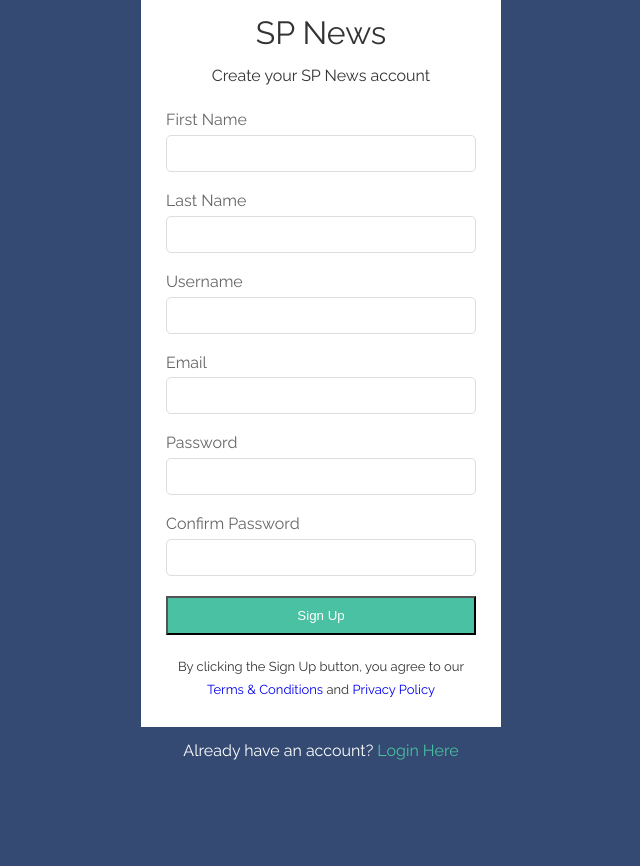
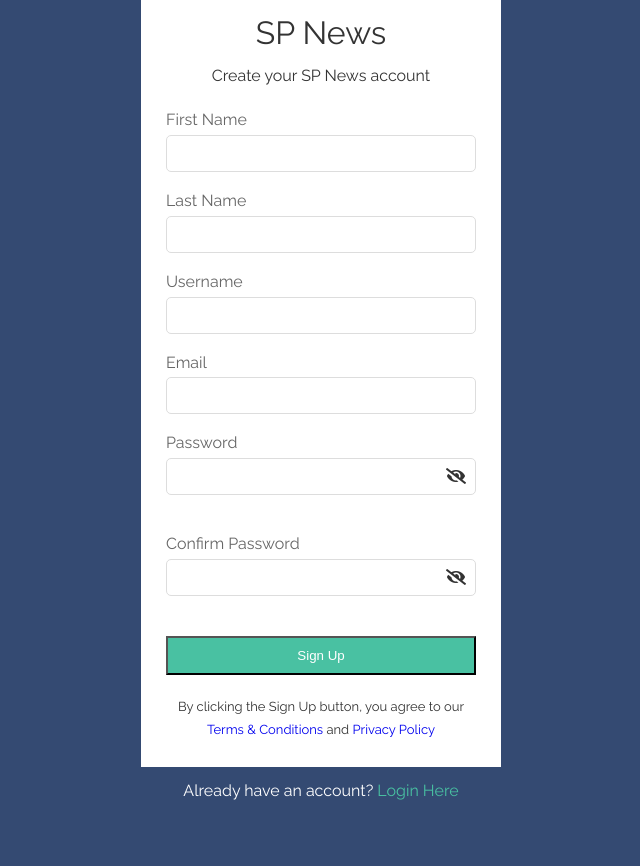
Before and after one commit to adiaz1998/Project-News-App, a Flask app: page /signup-form.html in a window 1280 px wide. Shown: the part 131-997 px from the top of the page, without its empty margins (319-959 px from the left). Before the commit the page ends 891 px from the top, so only its background shows below. Run offline with Flask 2, Linux system fonts and the light colour scheme.

Commit message:
Modified the front-end of the project

```diff
--- a/static/css/style.css
+++ b/static/css/style.css
@@ -183,36 +177,80 @@ CSS code for password toggler and for strength password meter*/
     text-align: center;
 }
 
-.password_toggler i.fa-eye{
+.password_toggler i.fa-eye {
     display: none;
 }
 
-.password_toggler.active i.fa-eye{
+.password_toggler.active i.fa-eye {
     display: block;
 }
 
-.password_toggler.active i.fa-eye-slash{
+.password_toggler.active i.fa-eye-slash {
     display: none;
 }
 
+.password_toggler_reg {
+    position: relative;
+    line-height: 20px;
+    width: 20px;
+    left: 280px;
+    bottom: 28px;
+    cursor: pointer;
+    text-align: center;
+}
 
-.form-group .password_strength{
-    text-align: center;
-    position: relative;
-    background-color: #f2f2f2 ;
-    top: 2px;
+.password_toggler_reg i.fa-eye {
     display: none;
 }
 
-.password_strength span:nth-child(1){
+.password_toggler_reg.active1 i.fa-eye {
+    display: block;
+}
+
+.password_toggler_reg.active1 i.fa-eye-slash {
+    display: none;
+}
+
+.password_toggler_2 {
+    position: relative;
+    line-height: 20px;
+    width: 20px;
+    left: 280px;
+    bottom: 28px;
+    cursor: pointer;
+    text-align: center;
+}
+
+.password_toggler_2 i.fa-eye {
+    display: none;
+}
+
+.password_toggler_2.active i.fa-eye {
+    display: block;
+}
+
+.password_toggler_2.active i.fa-eye-slash {
+    display: none;
+}
+
+.form-group .password_strength {
+    text-align: center;
+    position: relative;
+    background-color: #f2f2f2;
+    top: -18px;
+    display: none;
+    height: auto;
+}
+
+.password_strength span:nth-child(1) {
     color: black;
     font-size: 15px;
     z-index: 2;
-    font-weight:bold;
-    color:yell
+    font-weight: bold;
+    color: yell
 }
 
-.password_strength span:nth-child(2){
+.password_strength span:nth-child(2) {
     position: absolute;
     top: 0px;
     left: 0px;
--- a/static/js/index.js
+++ b/static/js/index.js
@@ -1,87 +1,190 @@
-console.log("testing testing")
+console.log("testing connection between server and client")
 
-function getPasswordStrength(password){
+
+var toggle_button = document.querySelector(".form-group .password_toggler")
+var toggle_button_2 = document.querySelector(".form-group .password_toggler_reg")
+var toggle_button_3 = document.querySelector(".form-group .password_toggler_2")
+
+//code for toggling password being shown on/off
+if (toggle_button) {
+
+    toggle_button.addEventListener("click", toggle_on_off)
+        //toggle_button2.addEventListener("click", toggle_on_off(".form-group", ".password_toggler_reg"))
+    function toggle_on_off() {
+        let el = toggle_button;
+        if (el.classList.contains("active")) {
+            console.log("Hide password clicked")
+            document.getElementById('password_sign_in').setAttribute("type", "password")
+            el.classList.remove("active") //remove a class list from the element (.form-group .password_toggler)
+        } else {
+            console.log("Show password clicked")
+            document.getElementById('password_sign_in').setAttribute("type", "text")
+
+            // document.querySelector(".form-group #password_sign_in").setAttribute("type", "text")
+            el.classList.add("active") //creating a class list for the element (.form-group .password_toggler)
+        }
+
+    }
+
+}
+
+toggle_button_2.addEventListener("click", function() {
+
+    let el = toggle_button_2;
+    if (el.classList.contains("active1")) {
+        console.log("Hide password clicked")
+        document.querySelector(".form-group #password").setAttribute("type", "password")
+        el.classList.remove("active1") //remove a class list from the element (.form-group .password_toggler)
+    } else {
+        console.log("Show password clicked")
+        document.querySelector(".form-group #password").setAttribute("type", "text")
+        el.classList.add("active1") //creating a class list for the element (.form-group .password_toggler)
+    }
+});
+
+
+toggle_button_3.addEventListener("click", toggle_on_off)
+    //toggle_button2.addEventListener("click", toggle_on_off(".form-group", ".password_toggler_reg"))
+function toggle_on_off() {
+    let el = toggle_button_3;
+    if (el.classList.contains("active")) {
+        console.log("Hide password clicked")
+        document.getElementById('password2').setAttribute("type", "password")
+        el.classList.remove("active") //remove a class list from the element (.form-group .password_toggler)
+    } else {
+        console.log("Show password clicked")
+        document.getElementById('password2').setAttribute("type", "text")
+
+        // document.querySelector(".form-group #password_sign_in").setAttribute("type", "text")
+        el.classList.add("active") //creating a class list for the element (.form-group .password_toggler)
+    }
+
+}
+
+
+//function for getting passwordStrength
+function getPasswordStrength(password) {
     let s = 0;
 
-    if (password.length > 4){
+    if (password.length > 4) {
         s++;
     }
 
-    if (password.length > 6){
+    if (password.length > 6) {
         s++;
     }
 
-    if (/[A-Z]/.test(password)){ //testing for capital letters
+    if (/[A-Z]/.test(password)) { //testing for capital letters
         s++;
     }
-    if(/[0-9]/.test(password)){ //testing for numbers 0-9
+    if (/[0-9]/.test(password)) { //testing for numbers 0-9
         s++;
     }
 
-    if (/[^A-Za-z0-9]/.test(password)){
+    if (/[^A-Za-z0-9]/.test(password)) {
         s++;
     }
 
     return s;
 }
 
+
 //code for displaying strength meter
-var password_box = document.querySelector(".form-group #password")
-if(password_box){
-    password_box.addEventListener("focus", function(){ //focus concentrates on whether or not
+var sign_up_password_box = document.querySelector(".form-group #password")
+var sign_up_password_box_2 = document.querySelector(".form-group #password2")
+
+if (sign_up_password_box) {
+    sign_up_password_box.addEventListener("click", function() { //focus concentrates on whether or not
         console.log("are you even working // FOCUSING ON PASSWORD BOX")
         document.querySelector(".form-group .password_strength").style.display = "block";
+        //document.querySelector(".form-group .password_strength").height = "0px";
     });
-}
-else{
-    console.log(".form_group #password2 NOT FOUND")
+} else {
+    console.log(".form_group #password NOT FOUND")
 }
 
 
-var toggle_button = document.querySelector(".form-group .password_toggler")
+if (sign_up_password_box) {
 
-if(toggle_button){
-    toggle_button.addEventListener("click", function(){
+    sign_up_password_box.addEventListener("keyup", function(e) { //keyup = keys being pressed
+        let password = e.target.value;
+        let strength = getPasswordStrength(password)
+        let passwordStrengthSpan = document.querySelectorAll(".form-group .password_strength span")
+        strength = Math.max(strength, 1)
+        passwordStrengthSpan[1].style.width = strength * 20 + "%";
 
-        let el = toggle_button;
-        if(el.classList.contains("active")){
-            console.log("Hide password clicked")
-            document.querySelector(".form-group #password_sign_in").setAttribute("type", "password")
-            el.classList.remove("active") //remove a class list from the element (.form-group .password_toggler)
-        }
+        if (strength < 2) {
+            passwordStrengthSpan[0].innerText = "Strength: Weak";
+            passwordStrengthSpan[1].style.color = "#111";
+            passwordStrengthSpan[1].style.background = "#d13636";
+        } else if (strength >= 2 && strength <= 4) {
 
-        else{
-            console.log("Show password clicked")
-            document.querySelector(".form-group #password_sign_in").setAttribute("type", "text")
-            el.classList.add("active") //creating a class list for the element (.form-group .password_toggler)
+            passwordStrengthSpan[0].innerText = "Strength: Medium";
+            passwordStrengthSpan[1].style.color = "#111"
+            passwordStrengthSpan[1].style.background = "#ffff00";
+
+        } else {
+            passwordStrengthSpan[0].innerText = "Strength: Strong";
+            passwordStrengthSpan[1].style.color = "#111"
+            passwordStrengthSpan[1].style.background = "#008000"
         }
     });
 }
 
 
-password_box.addEventListener("keyup", function(e){ //keyup = keys being pressed
-    let password = e.target.value;
-    let strength = getPasswordStrength(password)
-    let passwordStrengthSpan = document.querySelectorAll(".form-group .password_strength span")
-    strength = Math.max(strength, 1)
-    passwordStrengthSpan[1].style.width = strength*20 + "%";
 
-    if(strength < 2){
-        passwordStrengthSpan[0].innerText = "Strength: Weak";
-        passwordStrengthSpan[1].style.color = "#111";
-        passwordStrengthSpan[1].style.background = "#d13636";
+//code for showing password strength tip
+if (sign_up_password_box) {
+
+    sign_up_password_box.addEventListener("mouseenter", function() {
+        console.log("mouse hovered over password_box")
+        document.querySelector(".strong_password_tip").style.display = "block"; //get the class for to display the password tip content
+
+    });
+
+    sign_up_password_box.addEventListener("mouseleave", function() {
+        console.log("mouse moved away from password_box")
+        document.querySelector(".strong_password_tip").style.display = "none"; //get the class for to display the password tip content
+
+    });
+
+}
+//code for confirming two passwords are equal to each other
+//document.querySelector(".form-group #password").addEventListener("mouseout", get_password);
+
+
+sign_up_password_box_2.addEventListener("keyup", check_for_similar_passwords)
+
+function check_for_similar_passwords() {
+
+    const password1 = document.getElementById('password').value
+    const password2 = document.getElementById('password2').value
+    console.log("password1:", password1, "password2:", password2)
+
+    if (password1 == password2) {
+        console.log("passwords are equal to each other")
+            //disable the warning: ..... element
+        document.querySelector('.confirm_password').style.display = "none";
+        //document.querySelector(".form-group .password_strength").style.display = "none";
+        document.querySelector('.btn').disabled = false;
+        document.querySelector('.btn').style.display = "block";
+
+    } else {
+        console.log("Please make sure your passwords equal each other")
+            //enable the warning: ..element
+        document.querySelector('.confirm_password').style.display = "block";
+        document.querySelector('.confirm_password').style.color = "red";
+        document.querySelector('.btn').disabled = true;
+
+        if (document.querySelector('.btn').disabled == true) {
+            document.querySelector('.btn').style.display = "none";
+
+            //console.log(";p;")
+            //document.querySelector('.btn').addEventListener("mouseover", displayError)
+
+            //function displayError() {
+            //  console.log("lol bro")
+            //}
+        }
     }
-
-    else if(strength >= 2 && strength <= 4){
-        passwordStrengthSpan[0].innerText = "Strength: Medium";
-        passwordStrengthSpan[1].style.color = "#111"
-        passwordStrengthSpan[1].style.background = "#ffff00";
-
-    }
-
-   else{
-        passwordStrengthSpan[0].innerText = "Strength: Strong";
-        passwordStrengthSpan[1].style.color = "#111"
-        passwordStrengthSpan[1].style.background = "#008000"
-   }
-})
+}
--- a/templates/signup-form.html
+++ b/templates/signup-form.html
@@ -1,25 +1,25 @@
 <!DOCTYPE html>
 <html lang="en">
+
 <head>
     <meta charset="UTF-8" />
     <meta name="viewport" content="width=device-width, initial-scale=1.0" />
     <meta http-equiv="X-UA-Compatible" content="ie=edge" />
     <meta name="viewport" content="width=device-width, initial-scale=1.0">
     <link rel="shortcut icon" type="image/x-icon" href="/favicon.ico" />
-    <link rel="stylesheet" href="https://cdnjs.cloudflare.com/ajax/libs/font-awesome/5.15.3/css/all.min.css" integrity="sha512-iBBXm8fW90+nuLcSKlbmrPcLa0OT92xO1BIsZ+ywDWZCvqsWgccV3gFoRBv0z+8dLJgyAHIhR35VZc2oM/gI1w==" crossorigin="anonymous" referrerpolicy="no-referrer" />
+    <link rel="stylesheet" href="https://cdnjs.cloudflare.com/ajax/libs/font-awesome/5.15.3/css/all.min.css" integrity="sha512-iBBXm8fW90+nuLcSKlbmrPcLa0OT92xO1BIsZ+ywDWZCvqsWgccV3gFoRBv0z+8dLJgyAHIhR35VZc2oM/gI1w==" crossorigin="anonymous" referrerpolicy="no-referrer"
+    />
     <link rel="stylesheet" href="../static/css/style.css">
 
-    <title>Form Styling</title>
-    <link
-      href="https://fonts.googleapis.com/css?family=Raleway"
-      rel="stylesheet"
-    />
+    <title>Sign Up</title>
+    <link href="https://fonts.googleapis.com/css?family=Raleway" rel="stylesheet" />
 </head>
+
 <body>
     <header class="hero">
         <div id="navbar" class="navbar top">
             <h1 class="logo">
-          <span class ="text-primary"><i class="fas fa-book-open"></i> SP</span> News
+                <span class="text-primary"><i class="fas fa-book-open"></i> SP</span> News
             </h1>
 
             <nav>
@@ -39,35 +39,61 @@
             <form action="http://127.0.0.1:5000/register" method="post">
                 <div class="form-group">
                     <label for="first-name">First Name</label>
-            <input type="text" name="firstName" id="first-name"/>
+                    <input type="text" name="firstName" id="first-name" />
                 </div>
                 <div class="form-group">
                     <label for="last-name">Last Name</label>
-            <input type="text" name="lastName" id="last-name"/>
+                    <input type="text" name="lastName" id="last-name" />
                 </div>
                 <div class="form-group">
                     <label for="username">Username</label>
-            <input type="text" name="username" id="username"  minlength="3"/>
+                    <input type="text" name="username" id="username" minlength="3" />
                 </div>
                 <div class="form-group">
                     <label for="email">Email</label>
                     <input type="email" name="email" id="email" />
                 </div>
+
                 <div class="form-group">
                     <label for="password">Password</label>
-            <input type="password" name="password" id="password"  minlength="8"/>
+                    <input type="password" name="password" id="password" minlength="8" />
+
+                    <div class="password_toggler_reg">
+                        <i class="fa fa-eye-slash"></i>
+                        <i class="fa fa-eye"></i>
                     </div>
+                </div>
+
+                <div class="confirm_password">
+                    <p>
+                        ERROR: PASSWORDS DO NOT MATCH
+                    </p>
+                </div>
+                <div class="strong_password_tip">
+                    <p>
+                        Tip: For the strongest password strength, include numbers(0-9), capital letters(A-Z), and special characters(!,%, @)
+                    </p>
+                </div>
+
                 <div class="form-group">
                     <label for="password2">Confirm Password</label>
-            <input type="password" name="password2" id="password2"/>
+                    <input type="password" name="password2" id="password2" />
 
-            <div class = "password_strength">
+                    <div class="password_toggler_2">
+                        <i class="fa fa-eye-slash"></i>
+                        <i class="fa fa-eye"></i>
+                    </div>
+
+                    <div class="password_strength">
                         <span>Strength: Neutral</span>
                         <span></span>
                     </div>
 
                 </div>
+
+
                 <button type="submit" class="btn">Sign Up</button>
+
                 <p>{{ data }}</p>
 
                 <p class="bottom-text">
@@ -82,10 +108,7 @@
         </footer>
 
     </div>
-    <script>
-      message = {{ data }};
-      alert(message);
-    </script>
     <script src="../static/js/index.js"></script>
 </body>
+
 </html>
--- a/user.py
+++ b/user.py
@@ -30,7 +30,8 @@ class User:
 def registerUser(db):
     data = ""
     if request.method == 'POST' and request.form.get("firstName") and request.form.get("lastName") \
-            and request.form.get("username") and request.form.get("password") and request.form.get("email"):
+            and request.form.get("username") and request.form.get("password") and request.form.get("password2") \
+            and request.form.get("email"):
         first_name = request.form['firstName']
         last_name = request.form['lastName']
         username = request.form['username']
```
Also changed, not shown: other parts of static/css/style.css (+36 -7 lines), templates/login-form.html (+13 -14 lines). Lines whose indentation alone changed are shown as unchanged.
